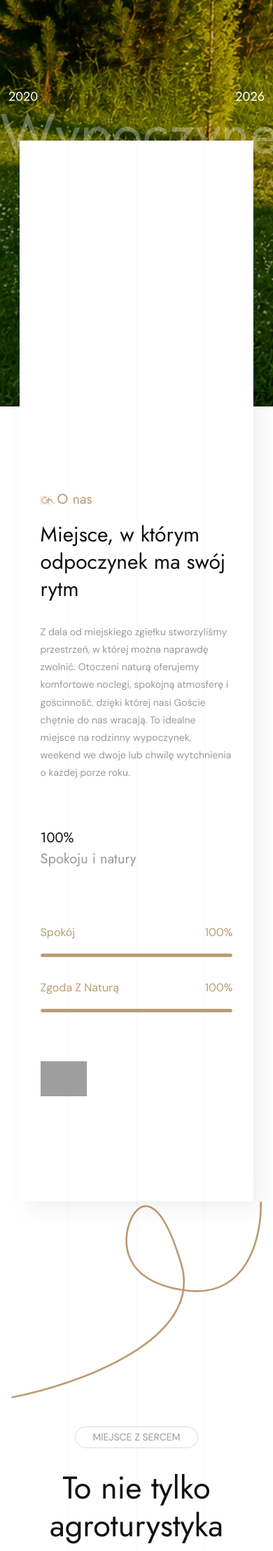
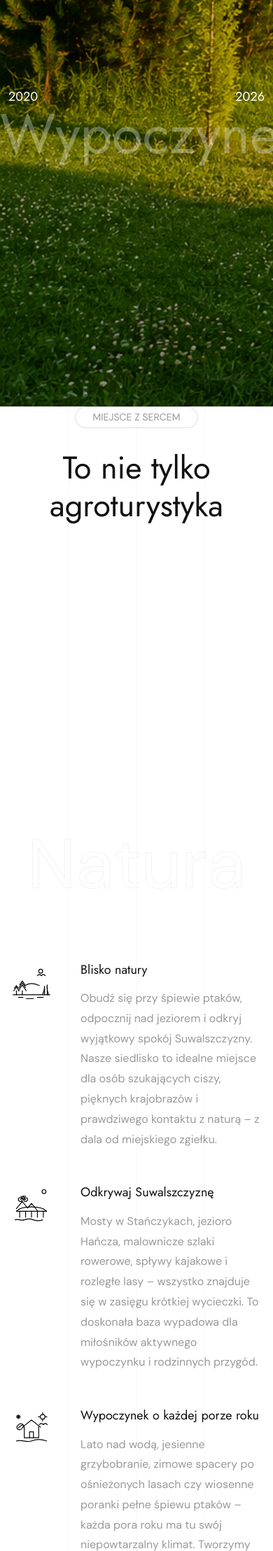
Before and after one commit to alex0328/brzegciszy, a Django app: template public_python/brzeg/templates/brzeg/index.html in a window 390 px wide. Shown: the part 954-3171 px from the top of the page at 70% size. Run offline with Django 3.2, Linux system fonts and the light colour scheme; the template is opened without the code that fills it, so the values that code supplies are empty; some libraries are stand-ins or nearby versions; grey boxes are pictures that could not be loaded.

Commit message:
try to fix iphone issue by display none

```diff
--- a/public_python/brzeg/templates/brzeg/index.html
+++ b/public_python/brzeg/templates/brzeg/index.html
@@ -219,56 +219,56 @@
 
 
             <!--  Start about  -->
-            <section class="tc-about-st1">
-                <div class="container-fluid">
-                    <div class="about-card">
-                        <div class="row justify-content-between">
-                            <div class="col-lg-4">
-                                <div class="img">
-                                    <img src="{% static 'img/about1.jpg'%}" alt="" class="img-cover">
-<!--                                    <div class="float-img img-h-w" data-speed="1" data-lag="0.7">-->
-<!--                                        <img src="{% static 'img/ab_icon_dark.svg' %}" alt="">-->
+<!--            <section class="tc-about-st1">-->
+<!--                <div class="container-fluid">-->
+<!--                    <div class="about-card">-->
+<!--                        <div class="row justify-content-between">-->
+<!--                            <div class="col-lg-4">-->
+<!--                                <div class="img">-->
+<!--                                    <img src="{% static 'img/about1.jpg'%}" alt="" class="img-cover">-->
+<!--&lt;!&ndash;                                    <div class="float-img img-h-w" data-speed="1" data-lag="0.7">&ndash;&gt;-->
+<!--&lt;!&ndash;                                        <img src="{% static 'img/ab_icon_dark.svg' %}" alt="">&ndash;&gt;-->
+<!--&lt;!&ndash;                                    </div>&ndash;&gt;-->
+<!--                                </div>-->
+<!--                            </div>-->
+<!--                            <div class="col-lg-7">-->
+<!--                                <div id="about" class="info">-->
+<!--                                    <div class="section-head-st1 mb-30 js-splittext-lines">-->
+<!--                                        <h6 class="fsz-20 cr-gold1 mb-15"> <span class="icon-20 me-1"> <img src="img/fav_gold.svg" alt=""> </span>O nas </h6>-->
+<!--                                        <h2 class="fsz-50"> Miejsce, w którym odpoczynek ma swój rytm </h2>-->
 <!--                                    </div>-->
-                                </div>
-                            </div>
-                            <div class="col-lg-7">
-                                <div id="about" class="info">
-                                    <div class="section-head-st1 mb-30 js-splittext-lines">
-                                        <h6 class="fsz-20 cr-gold1 mb-15"> <span class="icon-20 me-1"> <img src="img/fav_gold.svg" alt=""> </span>O nas </h6>
-                                        <h2 class="fsz-50"> Miejsce, w którym odpoczynek ma swój rytm </h2>
-                                    </div>
-                                    <div class="text fsz-14 cr-999"> Z dala od miejskiego zgiełku stworzyliśmy przestrzeń, w której można naprawdę zwolnić. Otoczeni naturą oferujemy komfortowe noclegi, spokojną atmosferę i gościnność, dzięki której nasi Goście chętnie do nas wracają. To idealne miejsce na rodzinny wypoczynek, weekend we dwoje lub chwilę wytchnienia o każdej porze roku.</div>
-                                    <div class="progress-wrapper pt-20">
-                                        <div class="row align-items-end">
-                                            <div class="col-lg-4 wow fadeInUp slow" data-wow-delay="0.1s">
-                                                <h6 class="fsz-20 my-5 cr-999"> <span class="text-white d-block my-1"> 100% </span> Spokoju i natury </h6>
-                                            </div>
-                                            <div class="col-lg-8">
-                                                <div class="progress-box wow fadeInUp slow" data-wow-delay="0.2s">
-                                                    <div class="progress-item">
-                                                        <div class="text fsz-16 cr-gold1 d-flex justify-content-between text-capitalize"> <span class="txt"> Spokój </span> <span class="prc"> 100% </span> </div>
-                                                        <div class="progress" role="progressbar" aria-label="Basic example" aria-valuenow="100" aria-valuemin="0" aria-valuemax="100">
-                                                            <div class="progress-bar" style="width: 100%"></div>
-                                                        </div>
-                                                    </div>
-                                                    <div class="progress-item">
-                                                        <div class="text fsz-16 cr-gold1 d-flex justify-content-between text-capitalize"> <span class="txt"> Zgoda z naturą </span> <span class="prc"> 100% </span> </div>
-                                                        <div class="progress" role="progressbar" aria-label="Basic example" aria-valuenow="100" aria-valuemin="0" aria-valuemax="100">
-                                                            <div class="progress-bar" style="width: 100%"></div>
-                                                        </div>
-                                                    </div>
-                                                </div>
-                                                <div class="signature th-50 mt-70 wow fadeInUp slow" data-wow-delay="0.3s"> <img src="{% static 'img/signature-dark.svg'%}" alt=""> </div>
-                                            </div>
-                                        </div>
-                                    </div>
-                                </div>
-                            </div>
-                        </div>
-                    </div>
-                </div>
-                <img src="{% static 'img/line1.svg'%}" alt="" class="">
-            </section>
+<!--                                    <div class="text fsz-14 cr-999"> Z dala od miejskiego zgiełku stworzyliśmy przestrzeń, w której można naprawdę zwolnić. Otoczeni naturą oferujemy komfortowe noclegi, spokojną atmosferę i gościnność, dzięki której nasi Goście chętnie do nas wracają. To idealne miejsce na rodzinny wypoczynek, weekend we dwoje lub chwilę wytchnienia o każdej porze roku.</div>-->
+<!--                                    <div class="progress-wrapper pt-20">-->
+<!--                                        <div class="row align-items-end">-->
+<!--                                            <div class="col-lg-4 wow fadeInUp slow" data-wow-delay="0.1s">-->
+<!--                                                <h6 class="fsz-20 my-5 cr-999"> <span class="text-white d-block my-1"> 100% </span> Spokoju i natury </h6>-->
+<!--                                            </div>-->
+<!--                                            <div class="col-lg-8">-->
+<!--                                                <div class="progress-box wow fadeInUp slow" data-wow-delay="0.2s">-->
+<!--                                                    <div class="progress-item">-->
+<!--                                                        <div class="text fsz-16 cr-gold1 d-flex justify-content-between text-capitalize"> <span class="txt"> Spokój </span> <span class="prc"> 100% </span> </div>-->
+<!--                                                        <div class="progress" role="progressbar" aria-label="Basic example" aria-valuenow="100" aria-valuemin="0" aria-valuemax="100">-->
+<!--                                                            <div class="progress-bar" style="width: 100%"></div>-->
+<!--                                                        </div>-->
+<!--                                                    </div>-->
+<!--                                                    <div class="progress-item">-->
+<!--                                                        <div class="text fsz-16 cr-gold1 d-flex justify-content-between text-capitalize"> <span class="txt"> Zgoda z naturą </span> <span class="prc"> 100% </span> </div>-->
+<!--                                                        <div class="progress" role="progressbar" aria-label="Basic example" aria-valuenow="100" aria-valuemin="0" aria-valuemax="100">-->
+<!--                                                            <div class="progress-bar" style="width: 100%"></div>-->
+<!--                                                        </div>-->
+<!--                                                    </div>-->
+<!--                                                </div>-->
+<!--                                                <div class="signature th-50 mt-70 wow fadeInUp slow" data-wow-delay="0.3s"> <img src="{% static 'img/signature-dark.svg'%}" alt=""> </div>-->
+<!--                                            </div>-->
+<!--                                        </div>-->
+<!--                                    </div>-->
+<!--                                </div>-->
+<!--                            </div>-->
+<!--                        </div>-->
+<!--                    </div>-->
+<!--                </div>-->
+<!--                <img src="{% static 'img/line1.svg'%}" alt="" class="">-->
+<!--            </section>-->
             <!--  End about  -->
 
 
```
